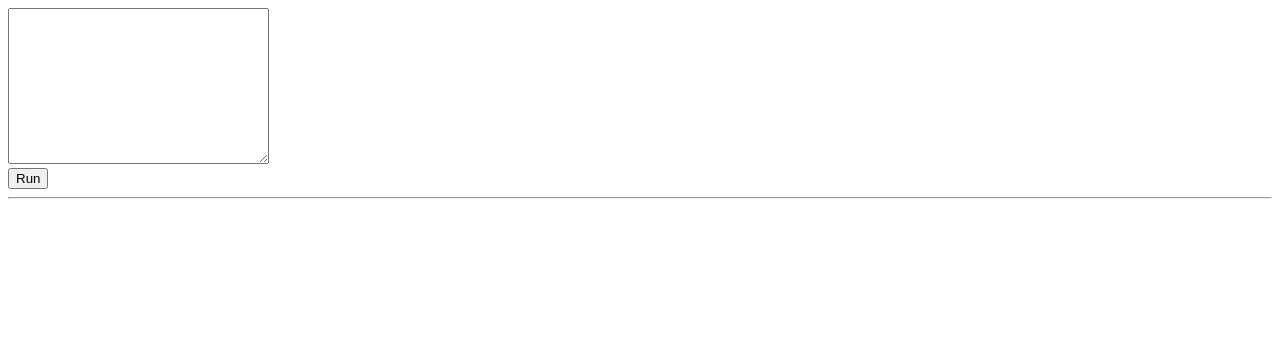
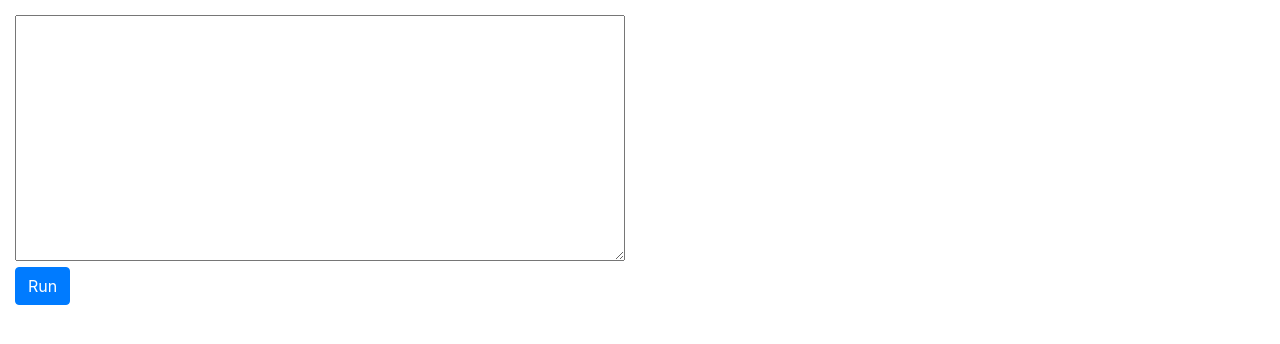
Before and after one commit to harankumar/lispy, a website with bundled scripts: page index.html in a window 1280 px wide. Built offline with nearby package versions, Linux system fonts and the light colour scheme.

Commit message:
Prettify editor

```diff
--- a/index.html
+++ b/index.html
@@ -3,14 +3,40 @@
 <head>
     <meta charset="UTF-8">
     <title>Lispy Live Editor</title>
+    <link rel="stylesheet" href="https://stackpath.bootstrapcdn.com/bootstrap/4.1.0/css/bootstrap.min.css"
+          integrity="sha384-9gVQ4dYFwwWSjIDZnLEWnxCjeSWFphJiwGPXr1jddIhOegiu1FwO5qRGvFXOdJZ4" crossorigin="anonymous">
+
+    <style>
+        body, table, tr, textarea {
+            width: 100%;
+        }
+
+        td {
+            padding: 15px;
+            vertical-align: top;
+            width: 50%;
+        }
+
+        #output {
+
+        }
+
+    </style>
 </head>
 <body>
 
-<textarea name="code" id="code" cols="30" rows="10"></textarea>
-<br>
-<button id="run">Run</button>
-<hr>
-<div id="output"></div>
+<table>
+    <tr>
+        <td><textarea name="code" id="code" cols="30" rows="10"></textarea>
+            <br>
+            <button id="run" class="btn btn-primary">Run</button>
+        </td>
+        <td>
+            <div id="output"></div>
+        </td>
+    </tr>
+</table>
+
 
 <script src="out/bundle.js"></script>
 
```
